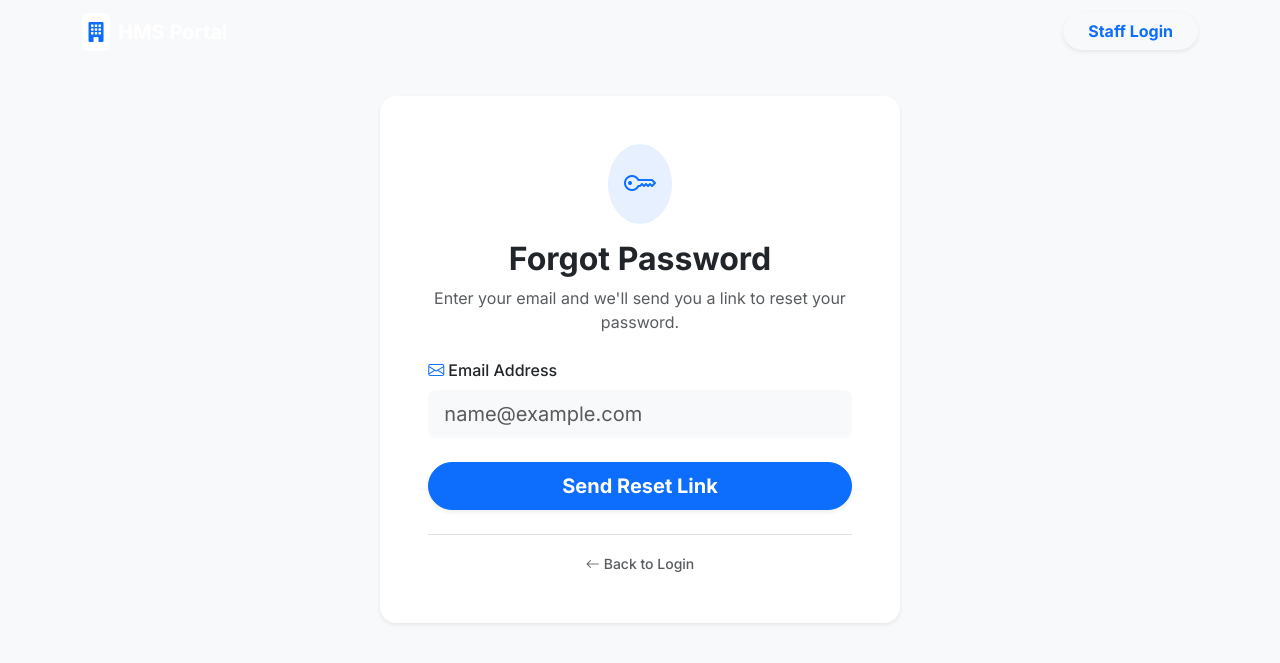
After one commit to Ankit8804Sharma/Hostel-Management, a Flask app: page /auth/forgot-password/staff in a window 1280 px wide. The commit adds this page. Shown: the top 663 px of the page. Run offline with Flask 3, Linux system fonts and the light colour scheme; some libraries are stand-ins or nearby versions.

Commit message:
Added a forgot password and reset password feature

```diff
--- a/app/__init__.py
+++ b/app/__init__.py
@@ -1,5 +1,5 @@
 import os
-from flask import Flask, g, redirect, render_template, request, url_for
+from flask import Flask, g, redirect, render_template, request, url_for, current_app
 from flask_login import LoginManager
 from flask_migrate import Migrate
 from flask_sqlalchemy import SQLAlchemy
@@ -18,6 +18,18 @@ login_manager.login_message_category = 'info'
 csrf = CSRFProtect()
 limiter = Limiter(get_remote_address, default_limits=["200 per day", "50 per hour"])
 mail = Mail()
+from itsdangerous import URLSafeTimedSerializer
+
+def generate_reset_token(email):
+    s = URLSafeTimedSerializer(current_app.config['SECRET_KEY'])
+    return s.dumps(email, salt='password-reset-salt')
+
+def verify_reset_token(token, expiration=1800):
+    s = URLSafeTimedSerializer(current_app.config['SECRET_KEY'])
+    try:
+        return s.loads(token, salt='password-reset-salt', max_age=expiration)
+    except:
+        return None
 
 
 @login_manager.user_loader
--- a/app/routes/auth.py
+++ b/app/routes/auth.py
@@ -132,3 +132,81 @@ def logout():
     logout_user()
     flash('You have been logged out.', 'info')
     return redirect(url_for('auth.login_student'))
+
+
+from app import generate_reset_token, verify_reset_token
+from app.utils.email import send_password_reset
+
+@auth_bp.route('/forgot-password/student', methods=['GET', 'POST'])
+def forgot_password_student():
+    if request.method == 'POST':
+        email = request.form.get('email', '').strip().lower()
+        if not email:
+            flash('Email is required.', 'error')
+            return redirect(url_for('auth.forgot_password_student'))
+        student = Student.query.filter_by(email=email).first()
+        if student:
+            token = generate_reset_token(student.email)
+            reset_url = url_for('auth.reset_password_student', token=token, _external=True)
+            send_password_reset(student.email, student.name, reset_url)
+        flash('If that email exists, a reset link has been sent.', 'info')
+        return redirect(url_for('auth.login_student'))
+    return render_template('auth/forgot_password.html', user_type='student')
+
+@auth_bp.route('/reset-password/student/<token>', methods=['GET', 'POST'])
+def reset_password_student(token):
+    email = verify_reset_token(token)
+    if not email:
+        flash('Invalid or expired link.', 'error')
+        return redirect(url_for('auth.forgot_password_student'))
+    if request.method == 'POST':
+        password = request.form.get('password')
+        if not password:
+            flash('Password is required.', 'error')
+            return redirect(url_for('auth.reset_password_student', token=token))
+        student = Student.query.filter_by(email=email).first()
+        if not student:
+            flash('Invalid user.', 'error')
+            return redirect(url_for('auth.login_student'))
+        student.set_password(password)
+        db.session.commit()
+        flash('Password updated successfully. Please log in.', 'success')
+        return redirect(url_for('auth.login_student'))
+    return render_template('auth/reset_password.html')
+
+@auth_bp.route('/forgot-password/staff', methods=['GET', 'POST'])
+def forgot_password_staff():
+    if request.method == 'POST':
+        email = request.form.get('email', '').strip().lower()
+        if not email:
+            flash('Email is required.', 'error')
+            return redirect(url_for('auth.forgot_password_staff'))
+        staff = StaffMember.query.filter_by(email=email).first()
+        if staff:
+            token = generate_reset_token(staff.email)
+            reset_url = url_for('auth.reset_password_staff', token=token, _external=True)
+            send_password_reset(staff.email, staff.name, reset_url)
+        flash('If that email exists, a reset link has been sent.', 'info')
+        return redirect(url_for('auth.login_staff'))
+    return render_template('auth/forgot_password.html', user_type='staff')
+
+@auth_bp.route('/reset-password/staff/<token>', methods=['GET', 'POST'])
+def reset_password_staff(token):
+    email = verify_reset_token(token)
+    if not email:
+        flash('Invalid or expired link.', 'error')
+        return redirect(url_for('auth.forgot_password_staff'))
+    if request.method == 'POST':
+        password = request.form.get('password')
+        if not password:
+            flash('Password is required.', 'error')
+            return redirect(url_for('auth.reset_password_staff', token=token))
+        staff = StaffMember.query.filter_by(email=email).first()
+        if not staff:
+            flash('Invalid user.', 'error')
+            return redirect(url_for('auth.login_staff'))
+        staff.set_password(password)
+        db.session.commit()
+        flash('Password updated successfully. Please log in.', 'success')
+        return redirect(url_for('auth.login_staff'))
+    return render_template('auth/reset_password.html')
--- /dev/null
+++ b/app/templates/auth/forgot_password.html
@@ -0,0 +1,37 @@
+{% extends "base.html" %}
+{% block title %}Forgot Password{% endblock %}
+
+{% block content %}
+<div class="row justify-content-center mt-5">
+  <div class="col-md-6 col-lg-5">
+    <div class="card shadow-sm border-0 rounded-4">
+      <div class="card-body p-5">
+        <div class="text-center mb-4">
+          <div class="bg-primary bg-opacity-10 text-primary d-inline-flex p-3 rounded-circle mb-3">
+            <i class="bi bi-key fs-2"></i>
+          </div>
+          <h2 class="fw-bold">Forgot Password</h2>
+          <p class="text-muted">Enter your email and we'll send you a link to reset your password.</p>
+        </div>
+
+        <form method="post" action="{% if user_type == 'staff' %}{{ url_for('auth.forgot_password_staff') }}{% else %}{{ url_for('auth.forgot_password_student') }}{% endif %}" class="needs-validation">
+          <input type="hidden" name="csrf_token" value="{{ csrf_token() }}">
+
+          <div class="mb-4">
+            <label for="email" class="form-label fw-medium"><i class="bi bi-envelope me-1 text-primary"></i>Email Address</label>
+            <input type="email" class="form-control form-control-lg bg-light border-0 shadow-none" id="email" name="email" required autofocus placeholder="name@example.com">
+          </div>
+
+          <button type="submit" class="btn btn-primary btn-lg w-100 rounded-pill shadow-sm fw-bold">Send Reset Link</button>
+        </form>
+
+        <div class="text-center mt-4 pt-3 border-top">
+          <a href="{% if user_type == 'staff' %}{{ url_for('auth.login_staff') }}{% else %}{{ url_for('auth.login_student') }}{% endif %}" class="text-decoration-none text-muted small fw-medium">
+            <i class="bi bi-arrow-left me-1"></i>Back to Login
+          </a>
+        </div>
+      </div>
+    </div>
+  </div>
+</div>
+{% endblock %}
--- a/requirements.txt
+++ b/requirements.txt
@@ -10,3 +10,4 @@ flask-limiter
 pytest
 pytest-flask
 Flask-Mail
+itsdangerous
```
Also changed, not shown: app/templates/auth/login_staff.html (+6 -3 lines), app/templates/auth/login_student.html (+6 -3 lines), app/templates/auth/reset_password.html (added, +56 -0 lines), app/utils/email.py (+11 -0 lines).
